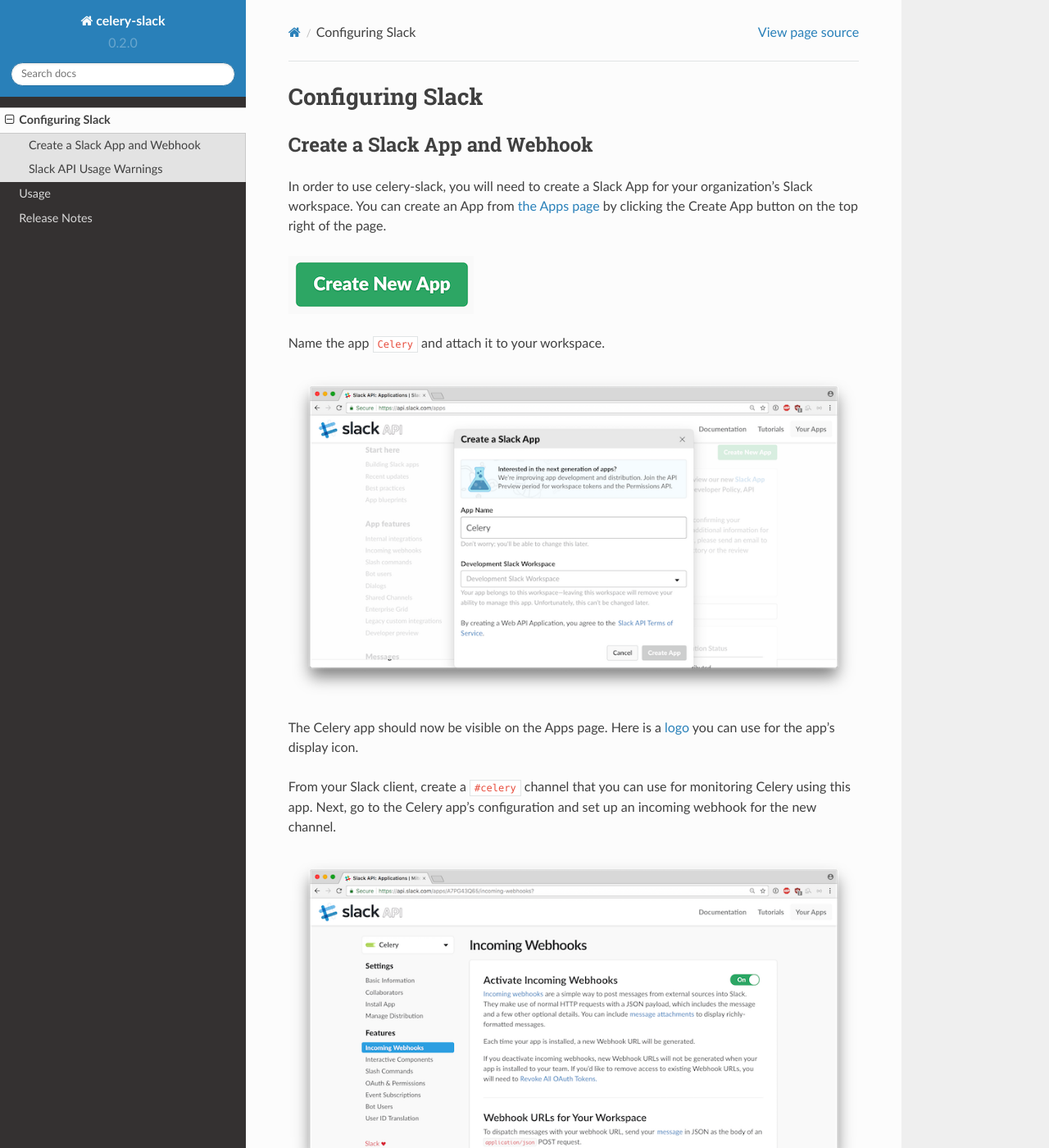
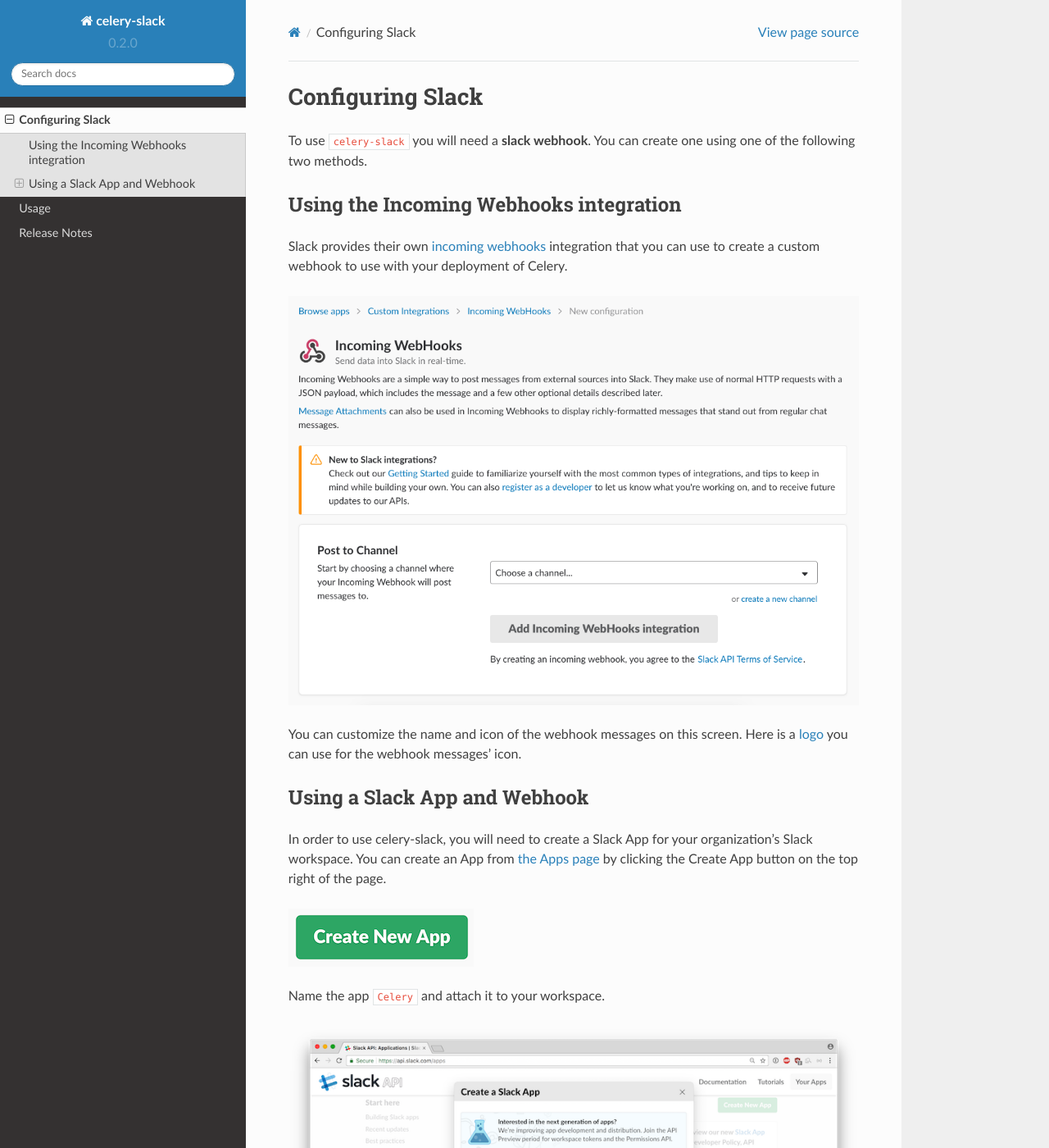
Before and after one commit to crflynn/celery-slack, a Sphinx documentation site: the page built from docs/slack.rst, in a window 1280 px wide and 1400 px high. Shown: the whole window at 82% size. Built offline with Sphinx 7.4.7 and the Read the Docs theme 2.0.0, drawn with Linux system fonts in a browser that asks for light colours.

Commit message:
update docs with simpler webhook method [ci skip]

```diff
--- a/docs/slack.rst
+++ b/docs/slack.rst
@@ -1,7 +1,26 @@
 Configuring Slack
 =================
 
-Create a Slack App and Webhook
+To use ``celery-slack`` you will need a **slack webhook**. You can create one
+using one of the following two methods.
+
+
+Using the Incoming Webhooks integration
+---------------------------------------
+
+Slack provides their own `incoming webhooks <https://my.slack.com/services/new/incoming-webhook/>`_
+integration that you can use to create a custom webhook to use with your
+deployment of Celery.
+
+.. image:: images/incoming_webhooks_integration.png
+
+You can customize the name and icon of the webhook messages on this screen.
+Here is
+a `logo <https://upload.wikimedia.org/wikipedia/commons/1/19/Celery_logo.png>`_
+you can use for the webhook messages' icon.
+
+
+Using a Slack App and Webhook
 ------------------------------
 
 In order to use celery-slack, you will need to create a Slack App for your
@@ -31,7 +50,7 @@
 
 
 Slack API Usage Warnings
-------------------------
+~~~~~~~~~~~~~~~~~~~~~~~~
 
 Note that Slack has `rate limits for incoming webhook requests <https://api.slack.com/docs/rate-limits>`_
 which is more or less 1 request per second.
```
Also changed, not shown: docs/images/incoming_webhooks_integration.png (added).
